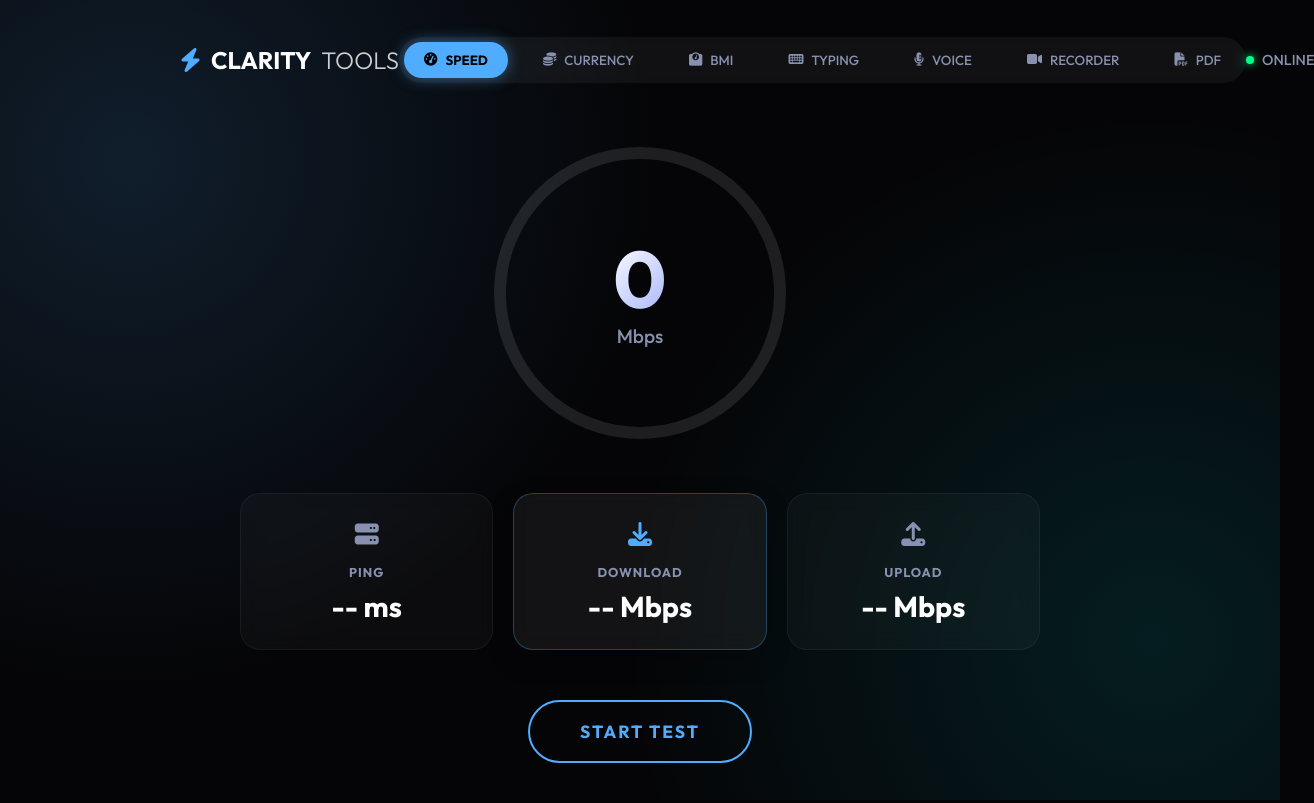
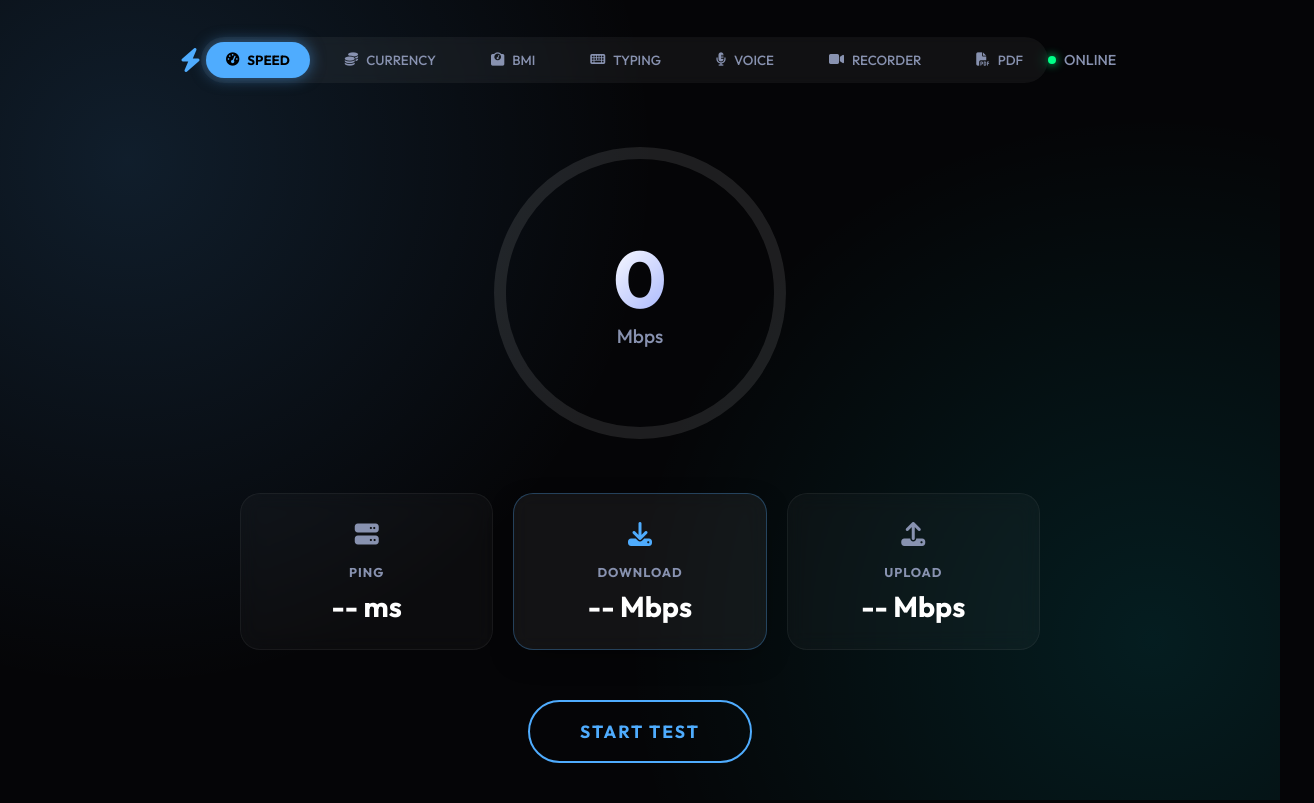
Before and after one commit to abelcjoy/cfh, a plain HTML site: page index.html in a window 1280 px wide. Shown: the whole page, 1314 px wide, since content can reach past the window. Drawn offline with nearby package versions, Linux system fonts and the light colour scheme; no server answers.

Commit message:
UI: Removed brand text from header, icon only

```diff
--- a/index.html
+++ b/index.html
@@ -18,7 +18,7 @@
     <main class="container">
         <header>
             <div class="logo">
-                <i class="fa-solid fa-bolt"></i> CLARITY<span>TOOLS</span>
+                <i class="fa-solid fa-bolt"></i>
             </div>
             <nav class="tool-nav">
                 <button class="nav-btn active" data-target="speed-section">
```
